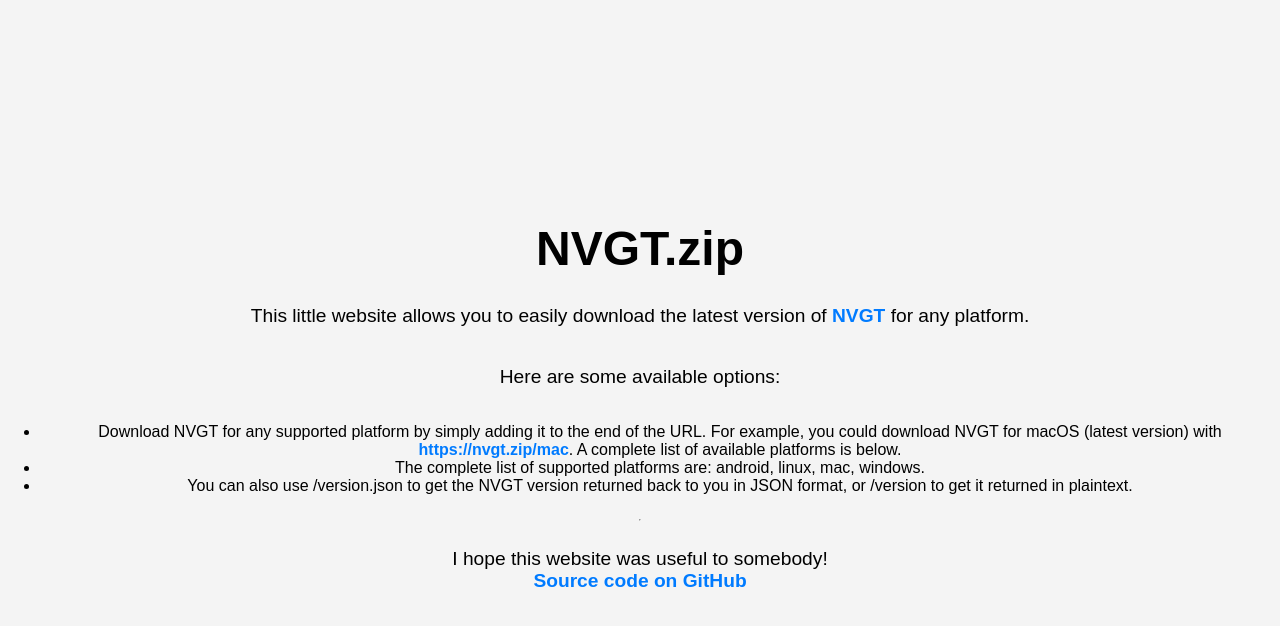
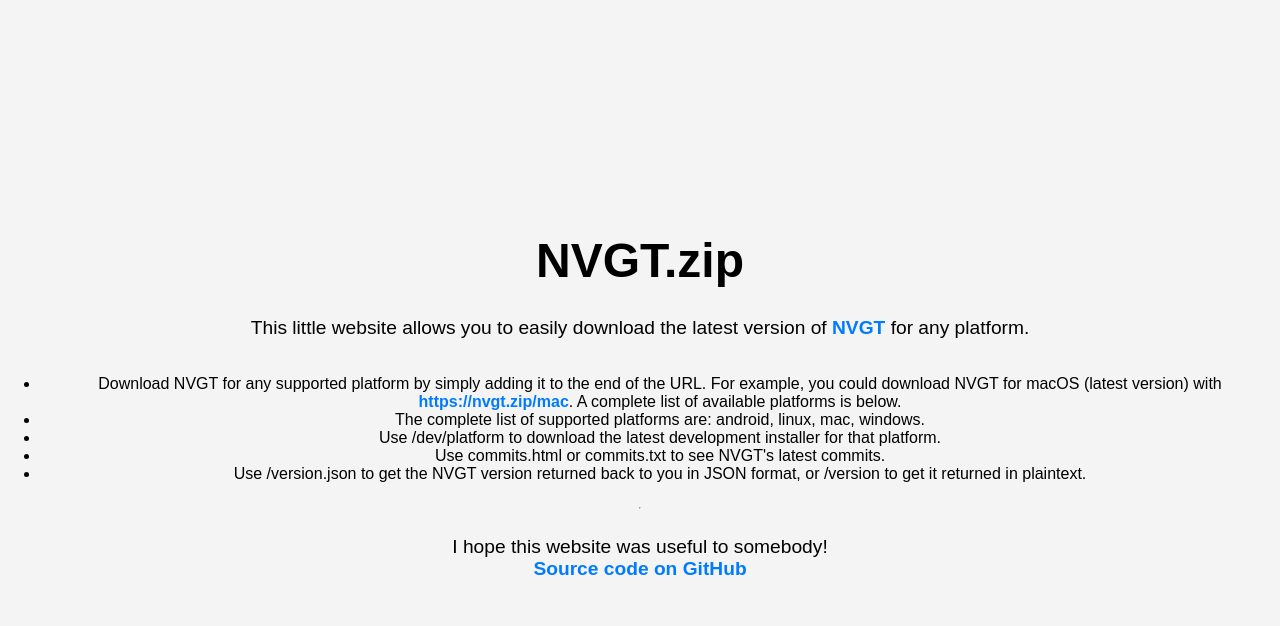
Before and after one commit to braillescreen/nvgt.zip, a Flask app: page / in a window 1280 px wide. Shown: the top 626 px of the page. Run offline with Flask 3, Linux system fonts and the light colour scheme.

Commit message:
Make commits HTML template. Update homepage

```diff
--- a/app.py
+++ b/app.py
@@ -99,16 +99,17 @@
 def commits() -> str:
 	limit = request.args.get("limit", 100)
 	commits = get_github_commits(limit)
-
-	if request.path.endswith(".txt"):
-		lines = []
-		for commit in commits:
-			sha = commit["sha"][:7]
-			author = commit["commit"]["author"]["name"]
-			msg = commit["commit"]["message"].splitlines()[0]
-			lines.append(f"{author} {sha}: {msg}")
-		return Response("\n".join(lines), mimetype="text/plain")
-	return render_template("commits.html", commits=commits)
+	if commits:
+		if request.path.endswith(".txt"):
+			lines = []
+			for commit in commits:
+				sha = commit["sha"][:7]
+				author = commit["commit"]["author"]["name"]
+				msg = commit["commit"]["message"].splitlines()[0]
+				lines.append(f"{author} {sha}: {msg}")
+			return Response("\n".join(lines), mimetype="text/plain")
+		return render_template("commits.html", commits=commits)
+	abort(500, description = "Failed to get NVGT release")
 
 if __name__ == "__main__":
 	app.run(host="0.0.0.0", port=3105, debug=False)
--- a/templates/index.html
+++ b/templates/index.html
@@ -39,11 +39,12 @@
 <body>
 	<h1>NVGT.zip</h1>
 		<p>This little website allows you to easily download the latest version of <a href="https://nvgt.gg">NVGT</a> for any platform.</p>
-		<p>Here are some available options:</p>
 		<ul>
 			<li>Download NVGT for any supported platform by simply adding it to the end of the URL. For example, you could download NVGT for macOS (latest version) with <a href="/mac">https://nvgt.zip/mac</a>. A complete list of available platforms is below.</li>
 			<li>The complete list of supported platforms are: android, linux, mac, windows.</li>
-			<li>You can also use /version.json to get the NVGT version returned back to you in JSON format, or /version to get it returned in plaintext.</li>
+			<li>Use /dev/platform to download the latest development installer for that platform.</li>
+			<li>Use commits.html or commits.txt to see NVGT's latest commits.</li>
+			<li>Use /version.json to get the NVGT version returned back to you in JSON format, or /version to get it returned in plaintext.</li>
 		</ul>
 
 		<hr>
```
